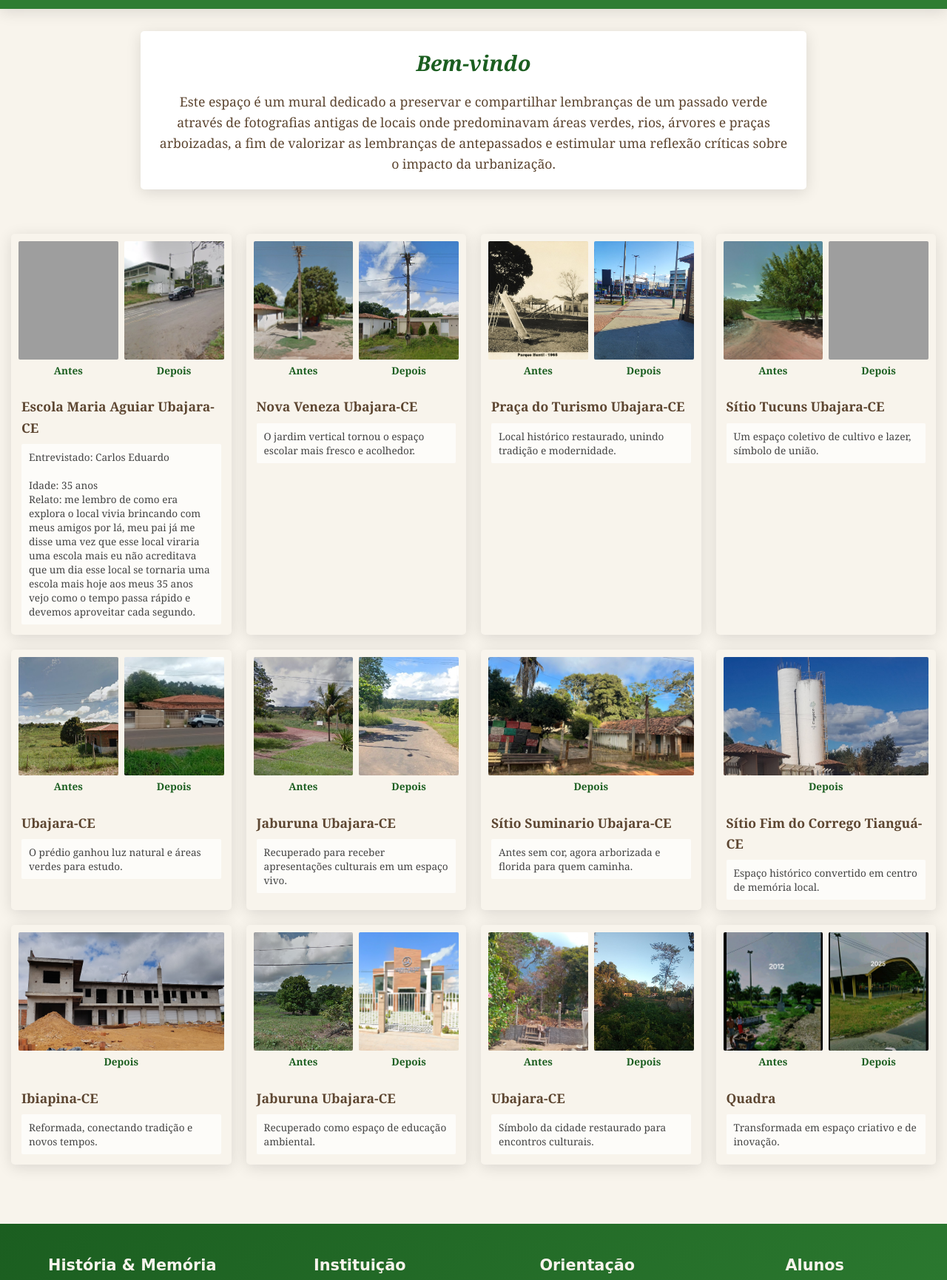
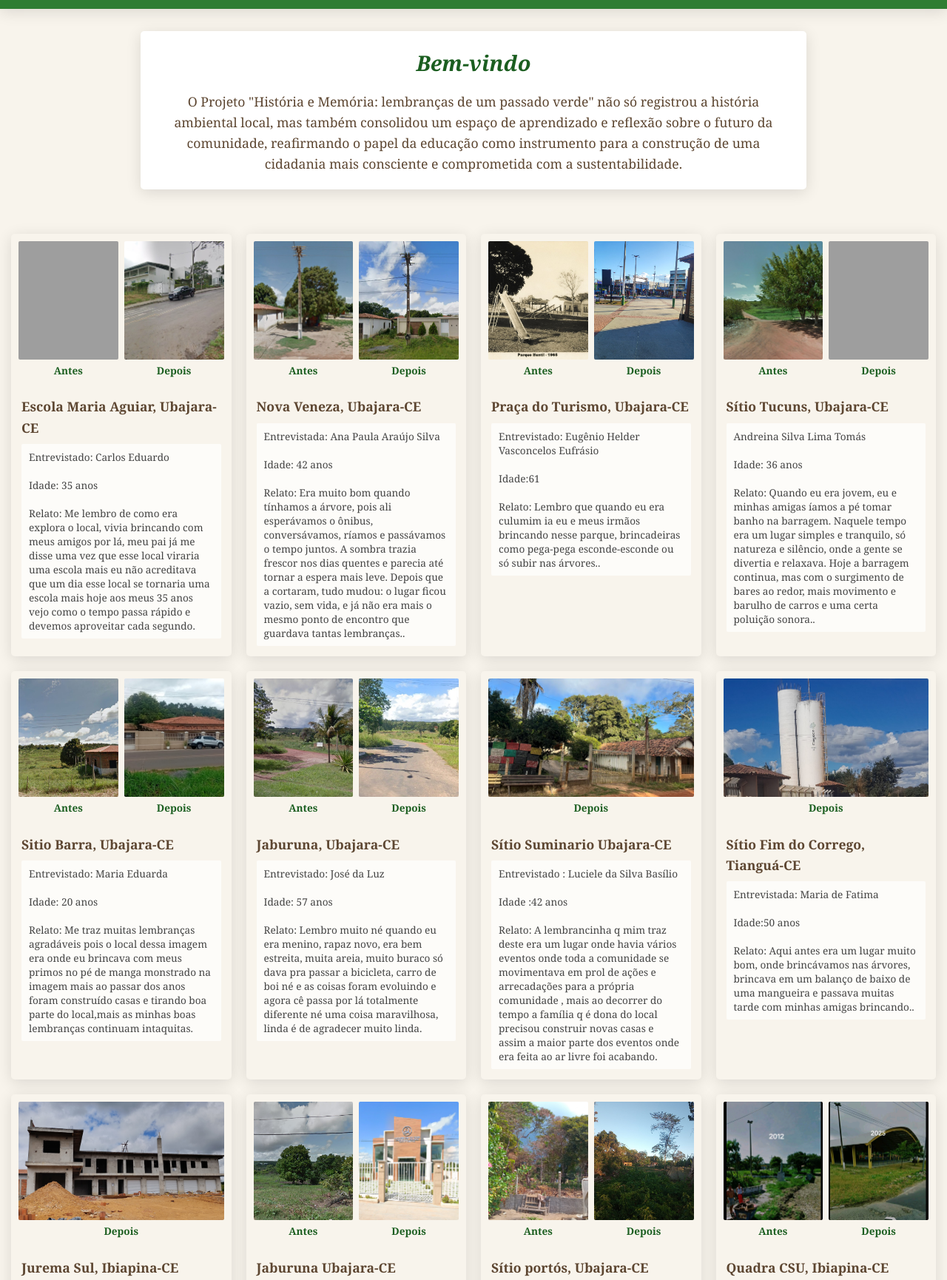
Before and after one commit to davi-costa007/projeto-fc, a plain HTML site: page index.html in a window 1280 px wide. Shown: the part 140-1870 px from the top of the page at 74% size. Drawn offline with Linux system fonts and the light colour scheme; grey boxes are pictures that could not be loaded; a web font is replaced by a local one.

Commit message:
terminei

```diff
--- a/index.html
+++ b/index.html
@@ -276,17 +276,18 @@
         padding: 20px 10px;
       }
 
+      /* MANTÉM as fotos lado a lado em tablets */
       .antes-depois{
-        flex-direction: column;
-        gap: 10px;
+        flex-direction: row;
+        gap: 6px;
       }
 
       .antes-depois div{
-        width: 100%;
+        width: 50%;
       }
 
       .antes-depois img{
-        height: 200px;
+        height: 140px;
       }
 
       .intro{
@@ -313,12 +314,42 @@
         padding: 15px 5px;
       }
 
+      /* MANTÉM as fotos lado a lado mesmo em celulares pequenos */
+      .antes-depois{
+        flex-direction: row;
+        gap: 4px;
+        padding: 8px;
+      }
+
+      .antes-depois div{
+        width: 50%;
+      }
+
       .antes-depois img{
-        height: 150px;
+        height: 180px;
       }
 
       .gallery figcaption{
         padding: 10px;
+      }
+
+      .label{
+        font-size: 0.75rem;
+      }
+
+      .desc{
+        font-size: 0.8rem;
+      }
+    }
+
+    /* Para telas muito pequenas (menos de 320px) */
+    @media (max-width: 320px) {
+      .antes-depois img{
+        height: 100px;
+      }
+
+      .gallery figcaption{
+        padding: 8px;
       }
     }
   </style>
@@ -336,7 +367,9 @@
 
   <section class="intro">
     <h2><i>Bem-vindo</i></h2>
-    <p>Este espaço é um mural dedicado a preservar e compartilhar lembranças de um passado verde através de fotografias antigas de locais onde predominavam áreas verdes, rios, árvores e praças arboizadas, a fim de valorizar as lembranças de antepassados e estimular uma reflexão críticas sobre o impacto da urbanização.</p>
+    <p>O Projeto "História e Memória: lembranças de um passado verde" não só registrou a história ambiental local, mas também
+consolidou um espaço de aprendizado e reflexão sobre o futuro da comunidade, reafirmando o papel da educação como
+instrumento para a construção de uma cidadania mais consciente e comprometida com a sustentabilidade.</p>
   </section>
 
   <main>
@@ -354,12 +387,12 @@
           </div>
         </div>
         <figcaption>
-          <h3>Escola Maria Aguiar Ubajara-CE</h3>
+          <h3>Escola Maria Aguiar, Ubajara-CE</h3>
           <p class="desc">Entrevistado: Carlos Eduardo <br>
 
-           <br>Idade: 35 anos
+           <br>Idade: 35 anos <br>
 
-           <br>Relato: me lembro de como era explora o local vivia brincando com meus amigos por lá, meu pai já me disse uma vez que esse local viraria uma escola mais eu não acreditava que um dia esse local se tornaria uma escola mais hoje aos meus 35 anos vejo como o tempo passa rápido e devemos aproveitar cada segundo.</p>
+           <br>Relato: Me lembro de como era explora o local, vivia brincando com meus amigos por lá, meu pai já me disse uma vez que esse local viraria uma escola mais eu não acreditava que um dia esse local se tornaria uma escola mais hoje aos meus 35 anos vejo como o tempo passa rápido e devemos aproveitar cada segundo.</p>
         </figcaption>
       </figure>
 
@@ -375,8 +408,12 @@
           </div>
         </div>
         <figcaption>
-          <h3>Nova Veneza Ubajara-CE</h3>
-          <p class="desc">O jardim vertical tornou o espaço escolar mais fresco e acolhedor.</p>
+          <h3>Nova Veneza, Ubajara-CE</h3>
+          <p class="desc">Entrevistada: Ana Paula Araújo Silva <br><br>
+
+            Idade: 42 anos <br><br>
+
+            Relato: Era muito bom quando tínhamos a árvore, pois ali esperávamos o ônibus, conversávamos, ríamos e passávamos o tempo juntos. A sombra trazia frescor nos dias quentes e parecia até tornar a espera mais leve. Depois que a cortaram, tudo mudou: o lugar ficou vazio, sem vida, e já não era mais o mesmo ponto de encontro que guardava tantas lembranças..</p>
         </figcaption>
       </figure>
 
@@ -392,8 +429,12 @@
           </div>
         </div>
         <figcaption>
-          <h3>Praça do Turismo Ubajara-CE</h3>
-          <p class="desc">Local histórico restaurado, unindo tradição e modernidade.</p>
+          <h3>Praça do Turismo, Ubajara-CE</h3>
+          <p class="desc">Entrevistado: Eugênio Helder Vasconcelos Eufrásio  <br><br>
+
+Idade:61 <br><br>
+
+Relato: Lembro que quando eu era culumim ia eu e meus irmãos brincando nesse parque, brincadeiras como pega-pega esconde-esconde ou só subir nas árvores..</p>
         </figcaption>
       </figure>
 
@@ -409,8 +450,12 @@
           </div>
         </div>
         <figcaption>
-          <h3>Sítio Tucuns Ubajara-CE</h3>
-          <p class="desc">Um espaço coletivo de cultivo e lazer, símbolo de união.</p>
+          <h3>Sítio Tucuns, Ubajara-CE</h3>
+          <p class="desc">Andreina Silva Lima Tomás <br><br>
+
+Idade: 36 anos <br><br>
+
+Relato: Quando eu era jovem, eu e minhas amigas íamos a pé tomar banho na barragem. Naquele tempo era um lugar simples e tranquilo, só natureza e silêncio, onde a gente se divertia e relaxava. Hoje a barragem continua, mas com o surgimento de bares ao redor, mais movimento e barulho de carros e uma certa poluição sonora..</p>
         </figcaption>
       </figure>
 
@@ -426,8 +471,12 @@
           </div>
         </div>
         <figcaption>
-          <h3>Ubajara-CE</h3>
-          <p class="desc">O prédio ganhou luz natural e áreas verdes para estudo.</p>
+          <h3>Sitio Barra, Ubajara-CE</h3>
+          <p class="desc">Entrevistado: Maria Eduarda <br><br>
+
+Idade: 20 anos <br><br>
+
+Relato: Me traz muitas lembranças agradáveis pois o local dessa imagem era onde eu brincava com meus primos no pé de manga monstrado na imagem mais ao passar dos anos foram construído casas e tirando boa parte do local,mais as minhas boas lembranças continuam intaquitas.</p>
         </figcaption>
       </figure>
 
@@ -443,8 +492,12 @@
           </div>
         </div>
         <figcaption>
-          <h3>Jaburuna Ubajara-CE</h3>
-          <p class="desc">Recuperado para receber apresentações culturais em um espaço vivo.</p>
+          <h3>Jaburuna, Ubajara-CE</h3>
+          <p class="desc">Entrevistado: José da Luz <br><br>
+
+Idade: 57 anos <br><br>
+
+Relato: Lembro muito né quando eu era menino, rapaz novo, era bem estreita, muita areia, muito buraco só dava pra passar a bicicleta, carro de boi né e as coisas foram evoluindo e agora cê passa por lá totalmente diferente né uma coisa maravilhosa, linda é de agradecer muito linda.</p>
         </figcaption>
       </figure>
 
@@ -457,7 +510,11 @@
         </div>
         <figcaption>
           <h3>Sítio Suminario Ubajara-CE</h3>
-          <p class="desc">Antes sem cor, agora arborizada e florida para quem caminha.</p>
+          <p class="desc">Entrevistado : Luciele da Silva Basílio <br><br>
+
+Idade :42 anos <br><br>
+
+Relato: A lembrancinha q mim traz deste era um lugar onde havia  vários eventos onde toda a comunidade se movimentava em prol de ações e arrecadações para a própria comunidade , mais ao decorrer do tempo a família q é dona do local precisou construir novas casas e assim a maior parte dos eventos onde era feita ao ar livre foi acabando.</p>
         </figcaption>
       </figure>
 
@@ -469,8 +526,12 @@
           </div>
         </div>
         <figcaption>
-          <h3>Sítio Fim do Corrego Tianguá-CE</h3>
-          <p class="desc">Espaço histórico convertido em centro de memória local.</p>
+          <h3>Sítio Fim do Corrego, Tianguá-CE</h3>
+          <p class="desc">Entrevistada: Maria de Fatima <br><br>
+
+Idade:50 anos <br><br>
+
+Relato: Aqui antes era um lugar muito bom, onde brincávamos nas árvores, brincava em um balanço de baixo de uma mangueira e passava muitas tarde com minhas amigas brincando..</p>
         </figcaption>
       </figure>
 
@@ -482,8 +543,12 @@
           </div>
         </div>
         <figcaption>
-          <h3>Ibiapina-CE</h3>
-          <p class="desc">Reformada, conectando tradição e novos tempos.</p>
+          <h3>Jurema Sul, Ibiapina-CE</h3>
+          <p class="desc">Entrevistada: Rita Maria Gomes Silva <br><br>
+
+Idade: 47 anos <br><br>
+
+Relato: Antes, existia um córrego conhecido como Batinga e, ao lado dele, uma pequena barragem. Quando aconteciam as novenas, eu precisava levar a sandália na mão e ir de chinela. Hoje, esse lugar se transformou em um loteamento, onde estão sendo construídos vários lotes de terra, e uma das maiores construções é o posto de gasolina.</p>
         </figcaption>
       </figure>
 
@@ -500,7 +565,11 @@
         </div>
         <figcaption>
           <h3>Jaburuna Ubajara-CE</h3>
-          <p class="desc">Recuperado como espaço de educação ambiental.</p>
+          <p class="desc">Entrevistada : Cecília Bastos de Lima <br><br>
+
+Idade : 38 anos <br><br>
+
+Relato: Antes da construção, aquele terreno era só  mato e árvores espalhadas. Eu costumava me sentar à sombra das árvores, ali também ficavam os animais como cavalos e bois, havia muitas frutas das árvores ali. Quando construíram a igreja, tudo isso passou de não existir naquele local,mas também vi nascer ali um novo espaço de encontro e esperança.</p>
         </figcaption>
       </figure>
 
@@ -516,8 +585,12 @@
           </div>
         </div>
         <figcaption>
-          <h3>Ubajara-CE</h3>
-          <p class="desc">Símbolo da cidade restaurado para encontros culturais.</p>
+          <h3>Sítio portós, Ubajara-CE</h3>
+          <p class="desc">Entrevistado: Gabriely Galdino da Silva Rodrigues <br><br>
+
+Idade: 15 anos <br><br>
+
+Relato: Lembro das brincadeiras que faziamos, de casinha, subir nas árvores e de nós divertir com os amigos.</p>
         </figcaption>
       </figure>
 
@@ -533,8 +606,12 @@
           </div>
         </div>
         <figcaption>
-          <h3>Quadra </h3>
-          <p class="desc">Transformada em espaço criativo e de inovação.</p>
+          <h3>Quadra CSU, Ibiapina-CE</h3>
+          <p class="desc">Entrevistada: Rita Maria Gomes Silva <br><br>
+
+Idade: 47 anos <br><br>
+
+Relato: Antes, era um lugar onde aconteciam muitos eventos, funcionando como um centro de eventos. Ao redor, havia várias árvores que deixavam o ambiente muito natural e agradável. Hoje, foi construída a quadra, conhecida como CSU.</p>
         </figcaption>
       </figure>
     </section>
@@ -554,7 +631,7 @@
 
       <div class="footer-section">
         <h4>Orientação</h4>
-        <p>Prof. Benedito Prado</p>
+        <p>Prof. Benedito Braz</p>
         <p>Profa. Simone Feijó</p>
       </div>
       <div class="alunoss">
```
